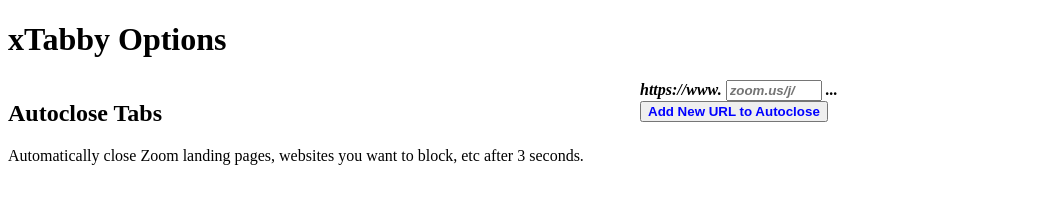
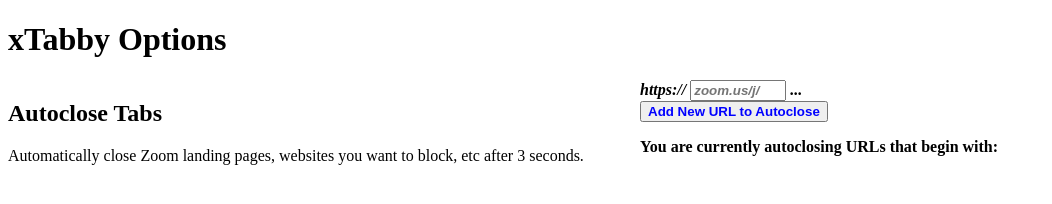
Before and after one commit to ainzacruz/xTabby, a browser extension: page options.html in a window 1280 px wide. Shown: the whole page, without its empty margins (0-1052 px from the left). Drawn offline with Linux system fonts and the light colour scheme.

Commit message:
remove www and add ... to options page for clarity

```diff
--- a/options.html
+++ b/options.html
@@ -48,7 +48,7 @@
       <div class="option-content">
         <form id="add-form">
           <div id="add-input-container">
-            <span>https://www.</span>
+            <span>https://</span>
             <input
               type="text"
               name="url"
@@ -59,7 +59,10 @@
           </div>
           <input type="submit" value="Add New URL to Autoclose" id="add-btn" />
         </form>
-        <ul id="url-prefixes"></ul>
+        <div id="url-prefixes-container">
+          <p style='font-weight:bold'>You are currently autoclosing URLs that begin with:</p>
+          <ul id="url-prefixes"></ul>
+        </div>
       </div>
     </div>
     <!-- <div class="option">
--- a/options.js
+++ b/options.js
@@ -56,7 +56,7 @@ function displayUrlPrefixes() {
         deleteUrlPrefix(urlPrefix);
       });
 
-      li.append(removeButton, urlPrefix);
+      li.append(removeButton, urlPrefix, '...');
       li.setAttribute("class", "url-prefix");
       li.setAttribute("id", urlPrefix);
       urlPrefixesList.appendChild(li);
```
